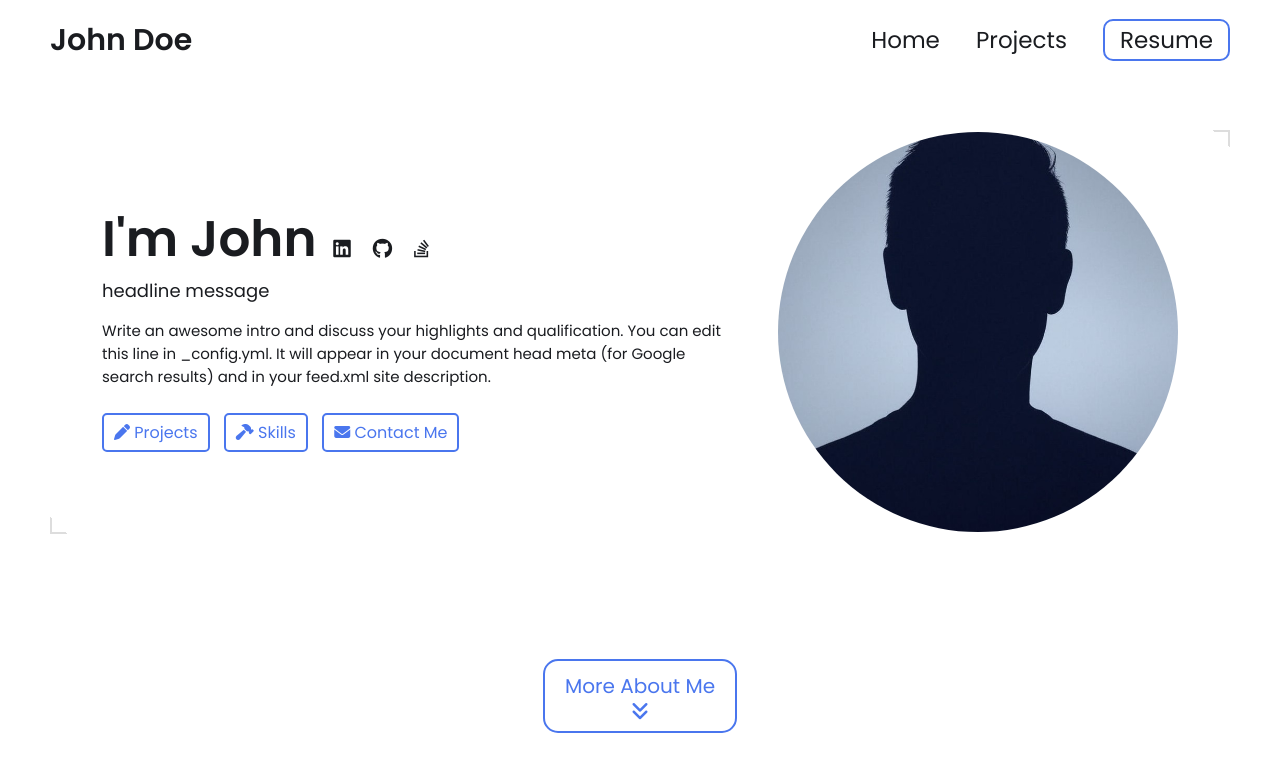
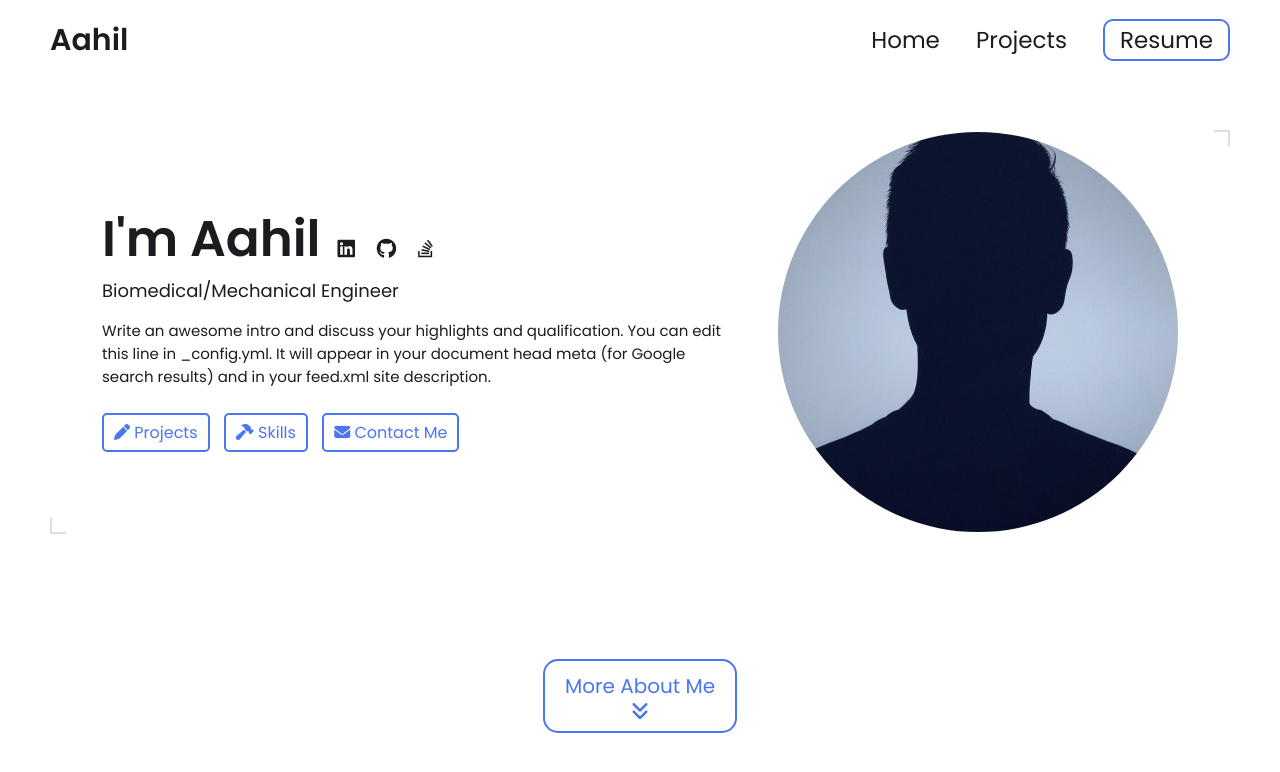
Before and after one commit to sugoiiia/sugoiiia.github.io, a Jekyll site: the page built from index.html, in a window 1280 px wide and 900 px high. Shown: the top 772 px of the window. Built offline with Jekyll 4.4.1, drawn with Linux system fonts in a browser that asks for light colours.

Commit message:
Update _config.yml

```diff
--- a/_config.yml
+++ b/_config.yml
@@ -7,13 +7,13 @@
 
 # Main Page Setup
 
-title: John Doe's Portfolio # This is what shows up in the tab of the browser
+title: Aahil Ansari's Portfolio # This is what shows up in the tab of the browser
 
 
 
 # Hero Section
-name: John Doe
-headline: headline message
+name: Aahil
+headline: Biomedical/Mechanical Engineer
 description: >- # dont remove this line. this will ignore all new lines until the next section
   Write an awesome intro and discuss your highlights and qualification. You can edit this
   line in _config.yml. It will appear in your document head meta (for
```
